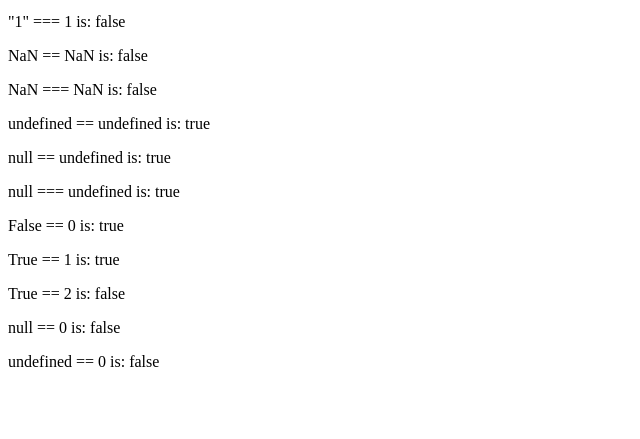
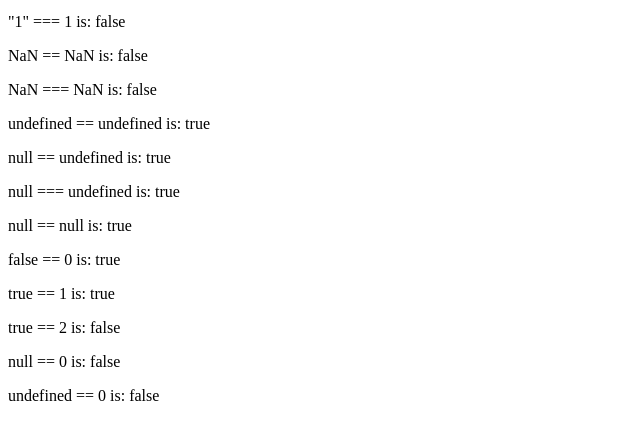
Before and after one commit to hyharryhuang/javascript-equality-test, a plain HTML site: page index.html in a window 1280 px wide. Shown: the part 101-540 px from the top of the page, without its empty margins (0-640 px from the left). Drawn offline with Linux system fonts and the light colour scheme.

Commit message:
Add null == null test and change case on True/False

```diff
--- a/index.html
+++ b/index.html
@@ -13,9 +13,10 @@
 			document.writeln('<p>undefined == undefined is: ' + (undefined == undefined) + "</p>");
 			document.writeln('<p>null == undefined is: ' + (null == undefined) + "</p>");
 			document.writeln('<p>null === undefined is: ' + (null == undefined) + "</p>");
-			document.writeln('<p>False == 0 is: ' + (false == 0) + "</p>");
-			document.writeln('<p>True == 1 is: ' + (true == 1) + "</p>");
-			document.writeln('<p>True == 2 is: ' + (true == 2) + "</p>");
+			document.writeln('<p>null == null is: ' + (null == null) + "</p>");
+			document.writeln('<p>false == 0 is: ' + (false == 0) + "</p>");
+			document.writeln('<p>true == 1 is: ' + (true == 1) + "</p>");
+			document.writeln('<p>true == 2 is: ' + (true == 2) + "</p>");
 			document.writeln('<p>null == 0 is: ' + (null == 0) + "</p>");
 			document.writeln('<p>undefined == 0 is: ' + (undefined == 0) + "</p>");
 		//]]>
```
